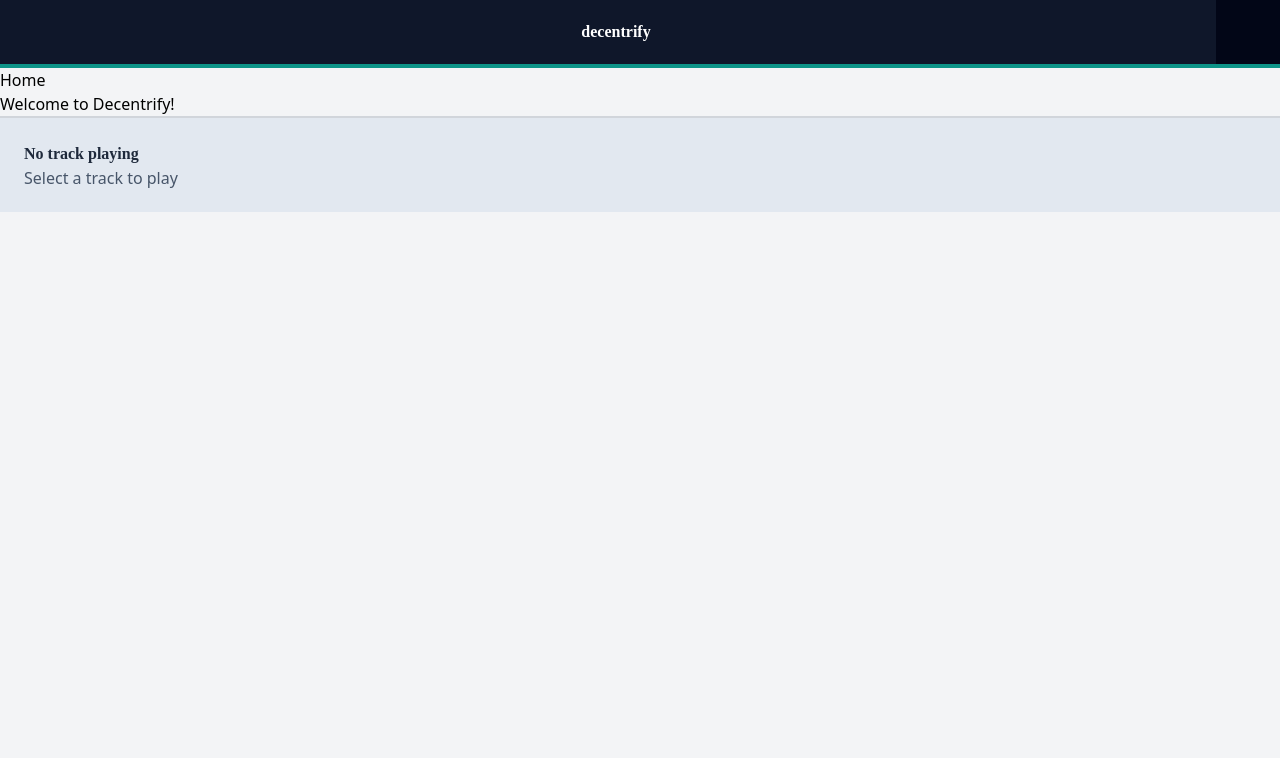
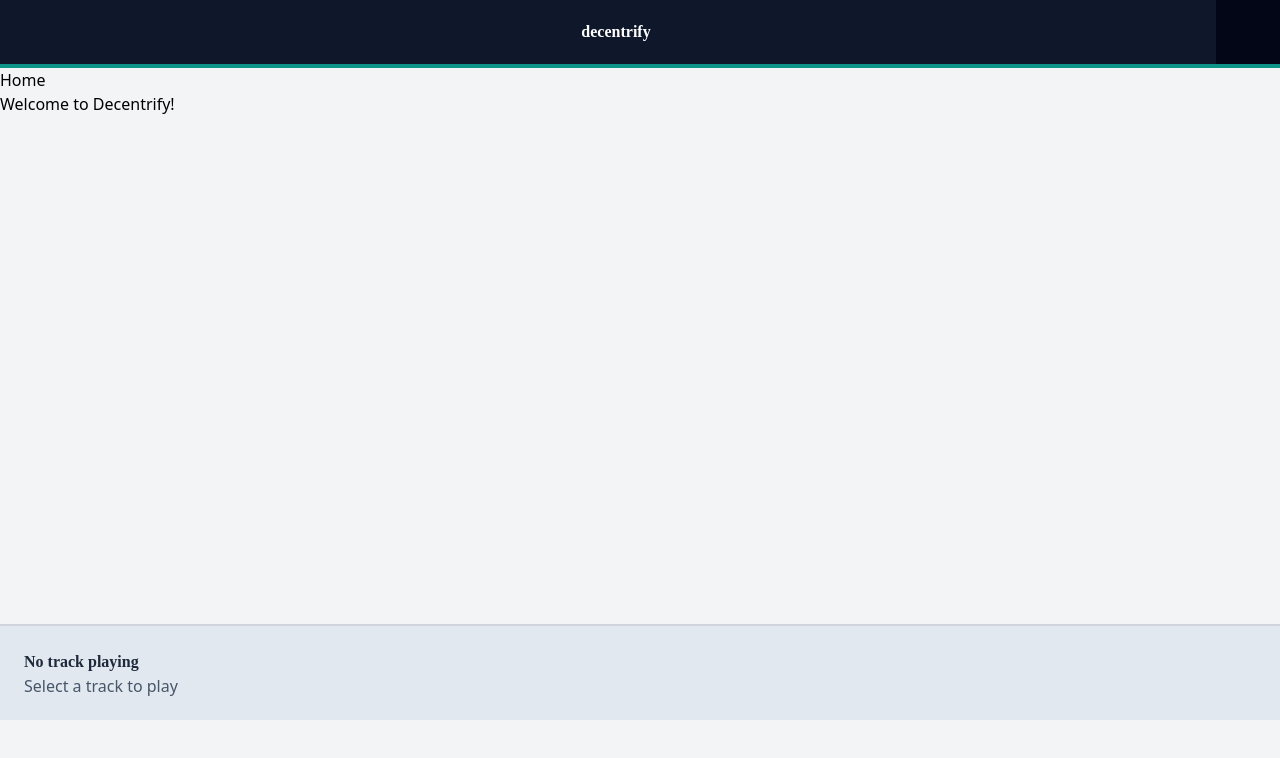
Before and after one commit to AlexConnolly/decentralised-music, a React (Create React App) app in the folder app/: page / in a window 1280 px wide. Shown: the top 758 px of the page. Built offline with nearby package versions, Linux system fonts and the light colour scheme.

Commit message:
scrolling fix

```diff
--- a/app/src/App.tsx
+++ b/app/src/App.tsx
@@ -26,8 +26,12 @@ export function App() {
                 </div>
             </div>
             <div className="flex-grow bg-gray-100 flex flex-col border-t-4 border-teal-600">
-                <ApplicationRouter></ApplicationRouter>
-                <PlayerComponent></PlayerComponent>
+                <div className="flex-grow overflow-x-scroll" style={{height: "50px"}}>
+                    <ApplicationRouter></ApplicationRouter>
+                </div>
+                <div className="h-44">
+                    <PlayerComponent></PlayerComponent>
+                </div>
             </div>
             {
                 state.isDrawerOpen && (
```
